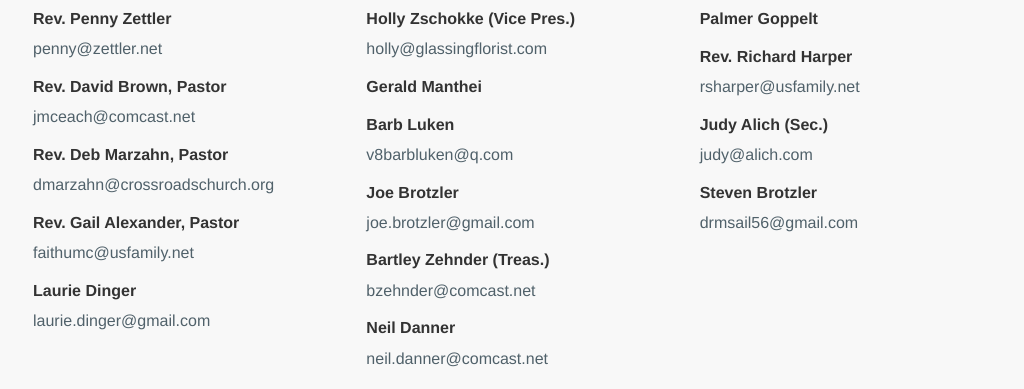
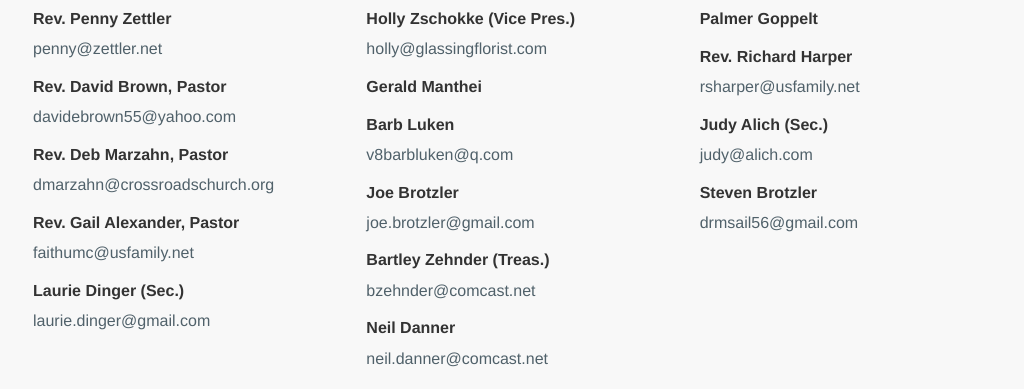
Before and after one commit to oldsalemshrine/oldsalemshrine.github.io, a Jekyll site: the page index.html, which Jekyll copies as it is, in a window 1280 px wide and 900 px high, scrolled down 2874 px. Shown: the part 477-866 px from the top of the window, without its empty margins (122-1146 px from the left). Built offline with Jekyll 4.4.1, drawn with Linux system fonts in a browser that asks for light colours; some web fonts are replaced; Markdown is read by kramdown in place of the engine named in the settings.

Commit message:
Update committee members

```diff
--- a/index.html
+++ b/index.html
@@ -152,12 +152,12 @@
           <dt>Rev. Penny Zettler</dt>
           <dd><a href="mailto:penny@zettler.net">penny@zettler.net</a></dd>
           <dt>Rev. David Brown, Pastor</dt>
-          <dd><a href="mailto:jmceach@comcast.net">jmceach@comcast.net</a></dd>
+          <dd><a href="mailto:davidebrown55@yahoo.com">davidebrown55@yahoo.com</a></dd>
           <dt>Rev. Deb Marzahn, Pastor</dt>
           <dd><a href="mailto:dmarzahn@crossroadschurch.org">dmarzahn@crossroadschurch.org</a></dd>
           <dt>Rev. Gail Alexander, Pastor</dt>
           <dd><a href="mailto:faithumc@usfamily.net">faithumc@usfamily.net</a></dd>
-          <dt>Laurie Dinger</dt>
+          <dt>Laurie Dinger (Sec.)</dt>
           <dd><a href="mailto:laurie.dinger@gmail.com">laurie.dinger@gmail.com</a></dd>
         </dl>
       </div>
```
